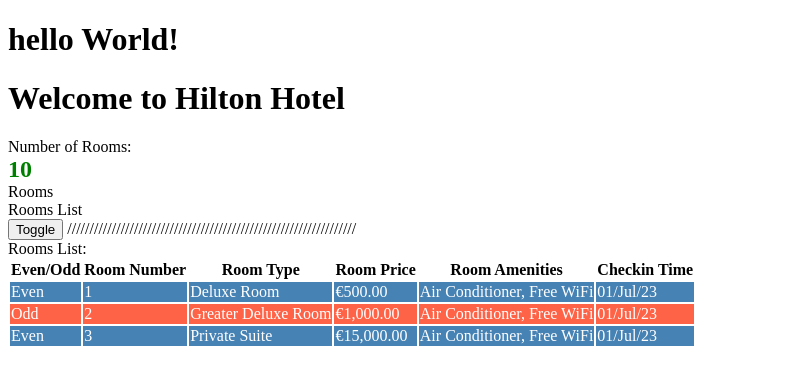
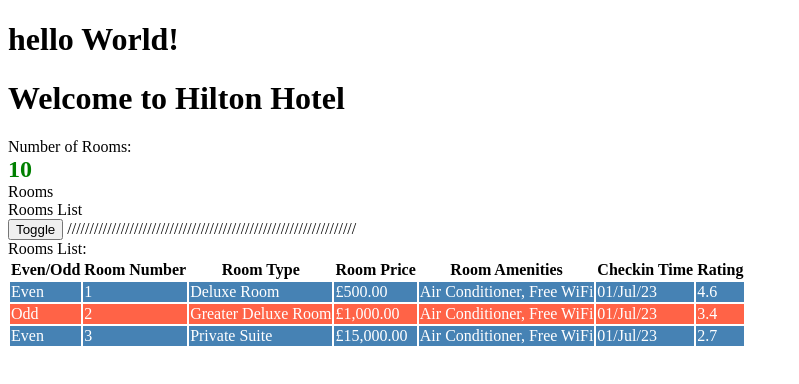
Before and after one commit to MiguelGarcia98GitHub/Angular-Hotel_Inventory_App, an Angular app: page / in a window 1280 px wide. Shown: the top 384 px of the page, without its empty margins (0-799 px from the left). Built offline with nearby package versions, Linux system fonts and the light colour scheme.

Commit message:
Added pipes with options

```diff
--- a/src/app/rooms/rooms.component.html
+++ b/src/app/rooms/rooms.component.html
@@ -29,6 +29,7 @@
       <th>Room Price</th>
       <th>Room Amenities</th>
       <th>Checkin Time</th>
+      <th>Rating</th>
     </tr>
     <tr
       [ngClass]="e ? 'even' : 'odd'"
@@ -37,9 +38,10 @@
       <td>{{ e ? "Even" : "Odd" }}</td>
       <td>{{ room.roomNumber }}</td>
       <td>{{ room.roomType }}</td>
-      <td>{{ room.price | currency : "EUR" }}</td>
+      <td>{{ room.price | currency : "GBP" }}</td>
       <td>{{ room.amenities }}</td>
       <td>{{ room.checkinTime | date : "dd/MMM/yy" }}</td>
+      <td>{{ room.rating | number : "1.0-1" }}</td>
     </tr>
   </table>
 </div>
--- a/src/app/rooms/rooms.component.ts
+++ b/src/app/rooms/rooms.component.ts
@@ -28,6 +28,7 @@
       photos: 'https://www.dearhotelmadrid.com/images/CARROUSEL_THEHOTEL_3.jpg',
       checkinTime: new Date('07-01-2023'),
       checkoutTime: new Date('08-01-2023'),
+      rating: 4.58,
     },
     {
       roomNumber: 2,
@@ -37,6 +38,7 @@
       photos: 'https://www.dearhotelmadrid.com/images/CARROUSEL_THEHOTEL_3.jpg',
       checkinTime: new Date('07-01-2023'),
       checkoutTime: new Date('08-01-2023'),
+      rating: 3.43,
     },
     {
       roomNumber: 3,
@@ -46,6 +48,7 @@
       photos: 'https://www.dearhotelmadrid.com/images/CARROUSEL_THEHOTEL_3.jpg',
       checkinTime: new Date('07-01-2023'),
       checkoutTime: new Date('08-01-2023'),
+      rating: 2.65,
     },
   ];
 
--- a/src/app/rooms/rooms.ts
+++ b/src/app/rooms/rooms.ts
@@ -12,4 +12,5 @@
   photos: string;
   checkinTime: Date;
   checkoutTime: Date;
+  rating: number;
 }
```
